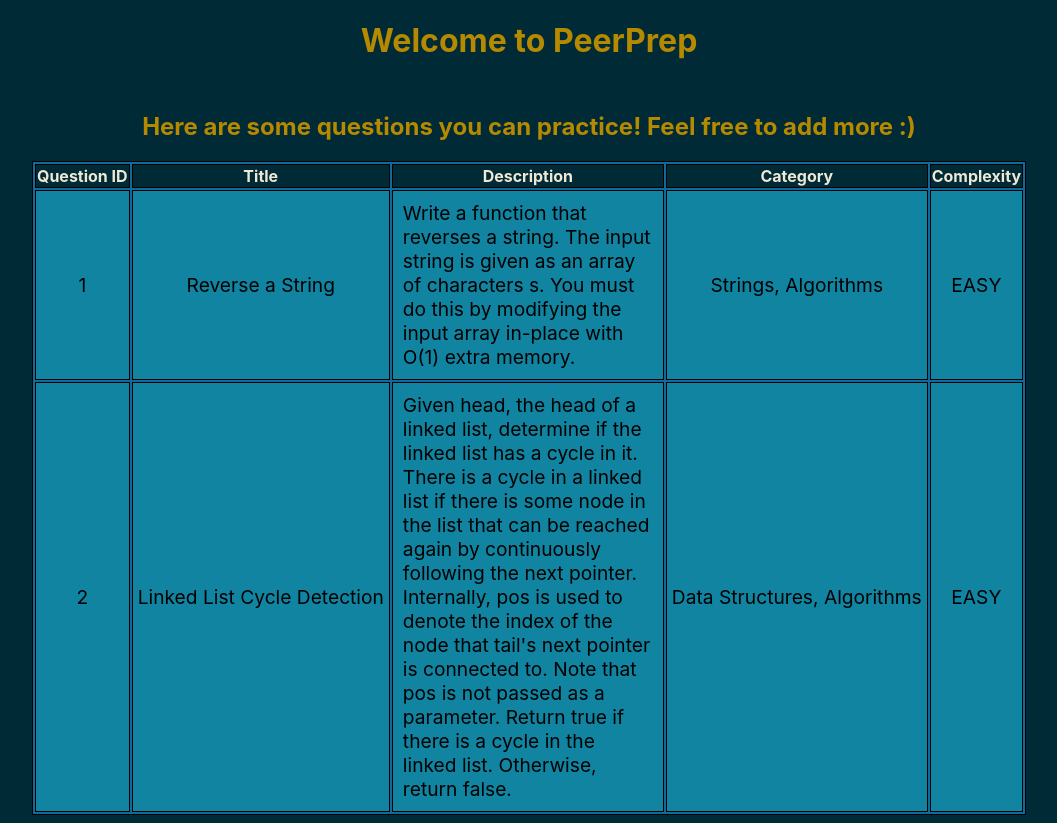
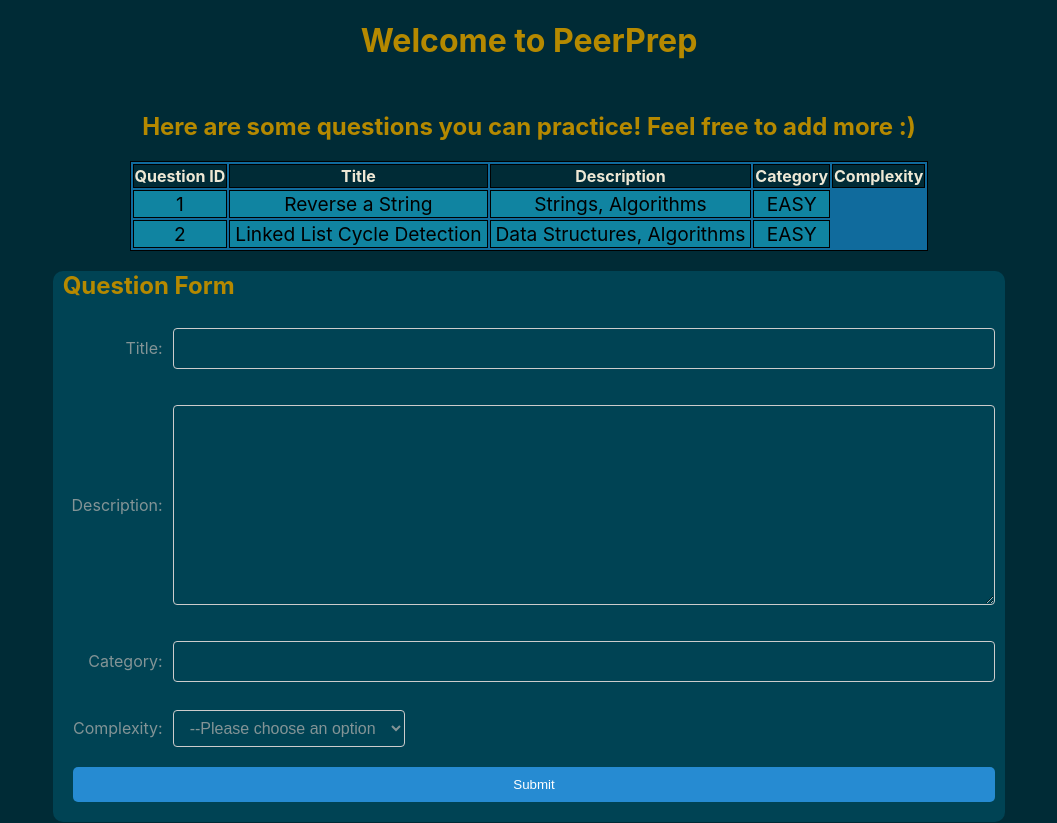
Before and after one commit to PeanutButters93/ay2324s1-course-assessment-g53, a React (Create React App) app in the folder frontend/: page / in a window 1280 px wide. Shown: the top 823 px of the page, without its empty margins (111-1168 px from the left). Built offline with nearby package versions, Linux system fonts and the light colour scheme; the HTML template or start-up script is replaced by a standard one.

Commit message:
Question : Remove description element to reduce vertical space being taken up

```diff
--- a/frontend/src/components/Question.js
+++ b/frontend/src/components/Question.js
@@ -7,7 +7,6 @@ const Question = ({ question_data }) => {
     <>
       <td>{question_data.id}</td>
       <td title={question_data.description}>{question_data.title}</td>
-      <td className="description">{question_data.description}</td>
       <td>{question_data.category}</td>
       <td>{question_data.complexity}</td>
     </>
```
